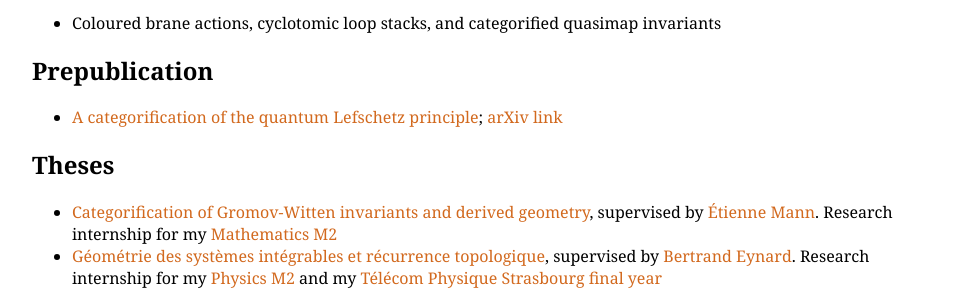
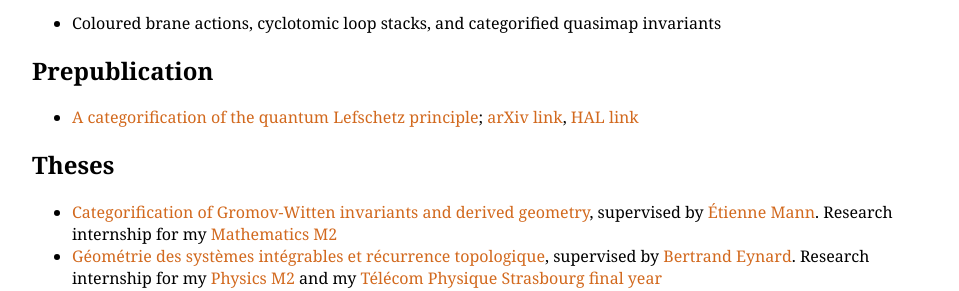
Before and after one commit to dskern/dskern.github.io, a Jekyll site: the page built from writings.html, in a window 1280 px wide. Shown: the part 294-585 px from the top of the page, without its empty margins (160-1119 px from the left). Built offline with Jekyll 4.4.1, drawn with Linux system fonts in a browser that asks for light colours.

Commit message:
qLefschetz submitted version

```diff
--- a/writings.html
+++ b/writings.html
@@ -12,7 +12,7 @@ layout: default
 <h2>Prepublication</h2>
 
 <ul>
-    <li><a href="Writings/qLefschetzCateg.pdf">A categorification of the quantum Lefschetz principle</a>; <a href="https://arxiv.org/abs/2002.03990">arXiv link</a></li>
+    <li><a href="Writings/qLefschetzCateg.pdf">A categorification of the quantum Lefschetz principle</a>; <a href="https://arxiv.org/abs/2002.03990">arXiv link</a>, <a href="https://hal.archives-ouvertes.fr/hal-02476725">HAL link</a></li>
 </ul>
 
 <h2>Theses</h2>
```
Also changed, not shown: 1 other file.
